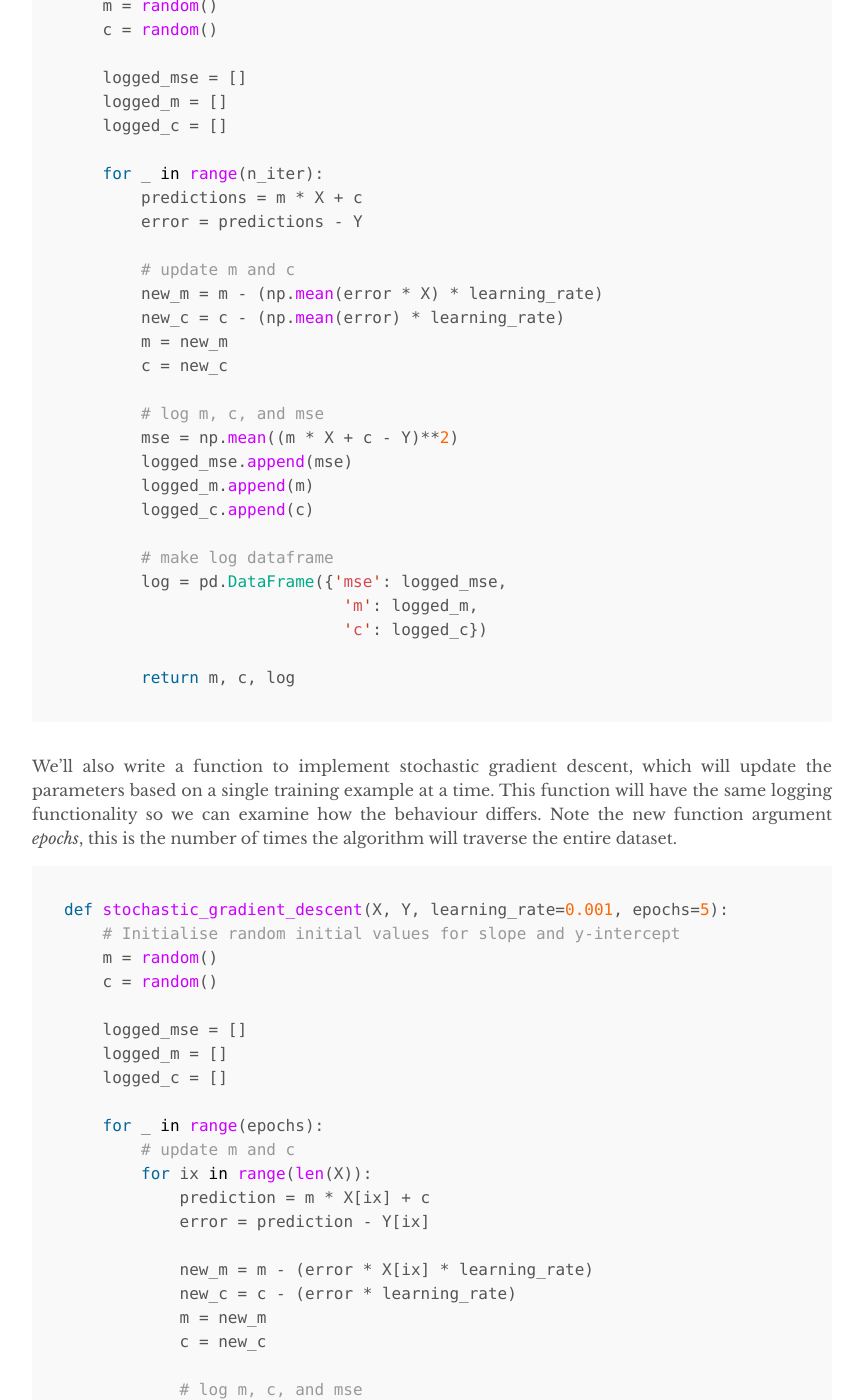
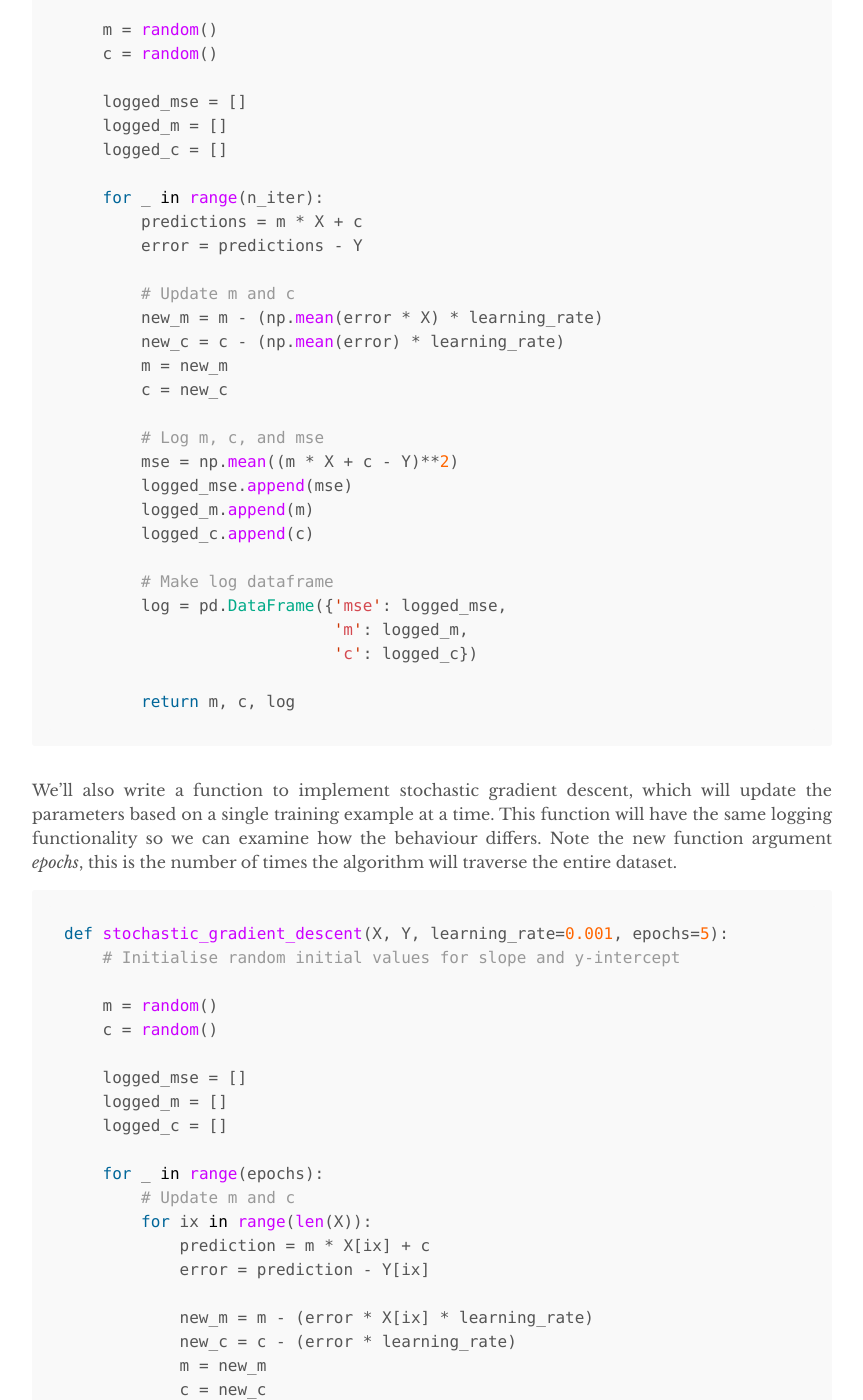
Before and after one commit to RobertDickens/dinkers.github.io, a Jekyll site: the page built from _machine-learning/linear_regression_with_gradient_descent.md, in a window 1280 px wide and 1400 px high, scrolled down 4132 px. Shown: the whole window, without its empty margins (208-1071 px from the left). Built offline with Jekyll 4.4.1, drawn with Linux system fonts in a browser that asks for light colours; some web fonts are replaced; formulas are drawn with MathJax 3; some of the changed text lies outside the part shown.

Commit message:
Minor spelling and grammar changes

````diff
--- a/_machine-learning/linear_regression_with_gradient_descent.md
+++ b/_machine-learning/linear_regression_with_gradient_descent.md
@@ -76,6 +76,7 @@
 ```python
 def batch_gradient_descent(X, Y, learning_rate=0.001, n_iter=50):
     # Initialise random initial values for slope and y-intercept
+
     m = random()
     c = random()
 
@@ -87,22 +88,22 @@
         predictions = m * X + c
         error = predictions - Y
 
-        # update m and c
+        # Update m and c
         new_m = m - (np.mean(error * X) * learning_rate)
         new_c = c - (np.mean(error) * learning_rate)
         m = new_m
         c = new_c
 
-        # log m, c, and mse
+        # Log m, c, and mse
         mse = np.mean((m * X + c - Y)**2)
         logged_mse.append(mse)
         logged_m.append(m)
         logged_c.append(c)
 
-        # make log dataframe
+        # Make log dataframe
         log = pd.DataFrame({'mse': logged_mse,
-                             'm': logged_m,
-                             'c': logged_c})
+                            'm': logged_m,
+                            'c': logged_c})
 
         return m, c, log
 ```
@@ -112,6 +113,7 @@
 ```python
 def stochastic_gradient_descent(X, Y, learning_rate=0.001, epochs=5):
     # Initialise random initial values for slope and y-intercept
+
     m = random()
     c = random()
 
@@ -120,7 +122,7 @@
     logged_c = []
 
     for _ in range(epochs):
-        # update m and c
+        # Update m and c
         for ix in range(len(X)):
             prediction = m * X[ix] + c
             error = prediction - Y[ix]
@@ -136,7 +138,7 @@
             logged_m.append(m)
             logged_c.append(c)
 
-    # make log dataframe
+    # Make log dataframe
     iter_log = pd.DataFrame({'mse': logged_mse,
                              'm': logged_m,
                              'c': logged_c})
@@ -170,7 +172,7 @@
 
 $$\frac{\partial f}{\partial \theta_m} = x_m$$
 
-it follows that:
+It follows that:
 
 $$\frac{\partial \boldsymbol{J}}{\partial \theta_m} =  \frac{1}{n} \displaystyle \sum_{i=1}^{n}(f(x^{(i)}) - y^{(i)}) x_m$$
 
@@ -247,5 +249,6 @@
 To make predictions using the model we call the `.predict()` method:
 
 ```python
-linear_model.predict(X=train_input) # returns an array of predicted values.
+# Returns an array of predicted values.
+linear_model.predict(X=train_input)
 ```
````
Also changed, not shown: _machine-learning/decision_trees.md (+1 -1 lines).
